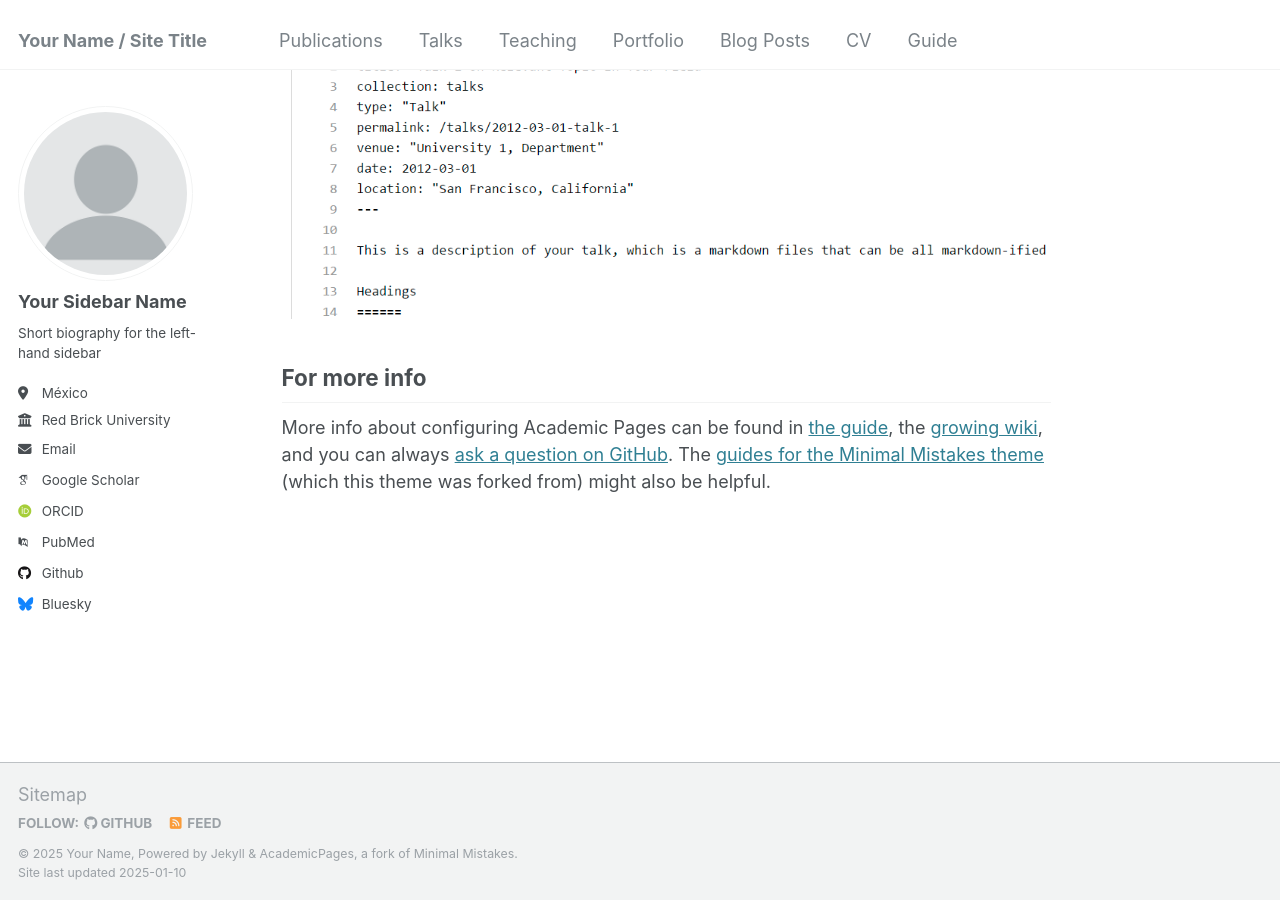
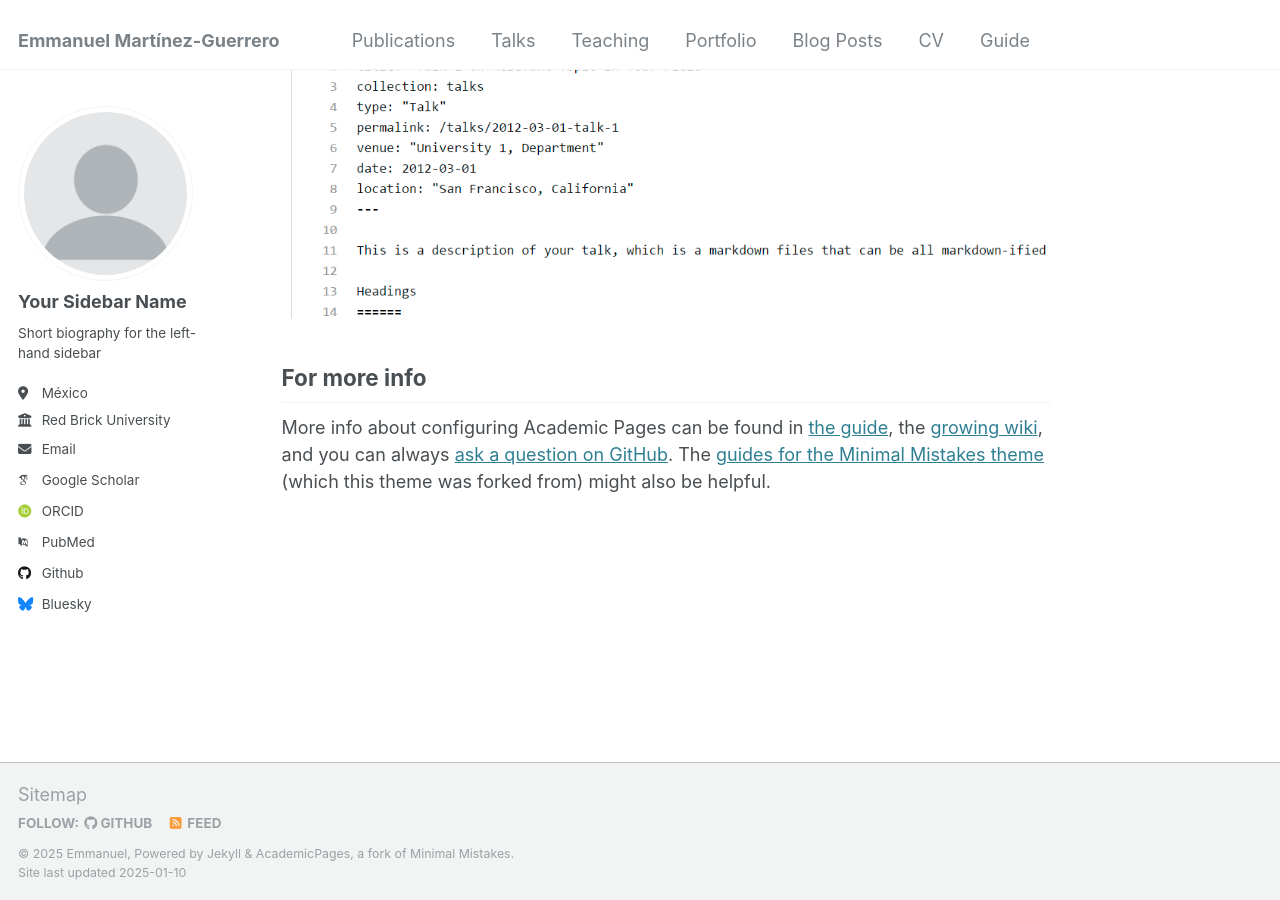
Before and after one commit to EmX-Mtz/EmX-Mtz.github.io, a Jekyll site: the page built from _pages/about.md, in a window 1280 px wide and 900 px high, scrolled down 2643 px. Built offline with Jekyll 4.4.1, drawn with Linux system fonts in a browser that asks for light colours; some web fonts are replaced.

Commit message:
_config.yml

```diff
--- a/_config.yml
+++ b/_config.yml
@@ -8,11 +8,11 @@
 
 # Basic Site Settings
 locale                   : "en-US"
-title                    : "Your Name / Site Title"
+title                    : "Emmanuel Martínez-Guerrero"
 title_separator          : "-"
-name                     : &name "Your Name"
+name                     : &name "Emmanuel"
 description              : &description "personal description"
-url                      : https://academicpages.github.io # the base hostname & protocol for your site e.g. "https://[your GitHub username].github.io"
+url                      : https://EmX-Mtz.github.io # the base hostname & protocol for your site e.g. "https://[your GitHub username].github.io"
 baseurl                  : "" # the subpath of your site, e.g. "/blog"
 repository               : "academicpages/academicpages.github.io"
 
```
